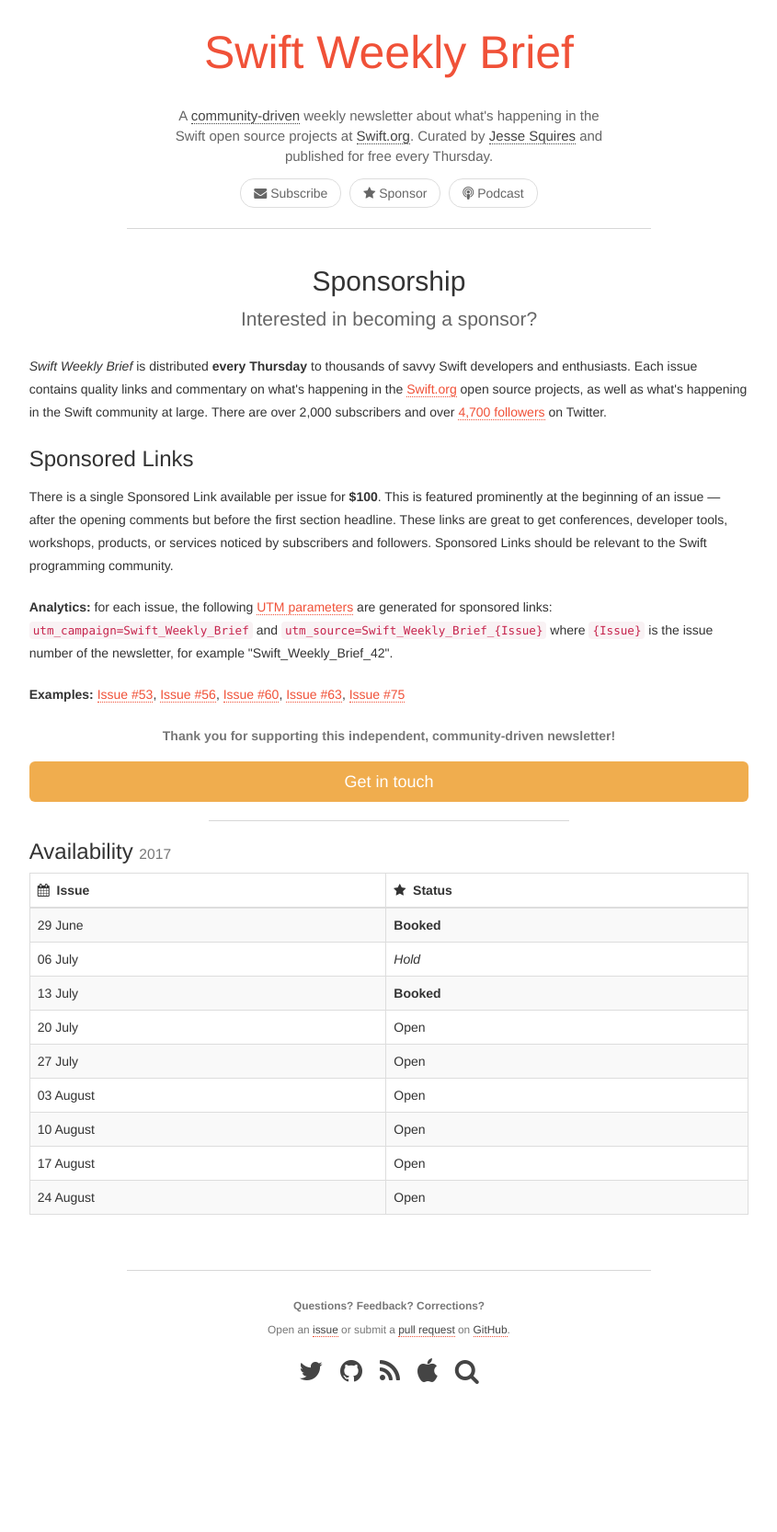
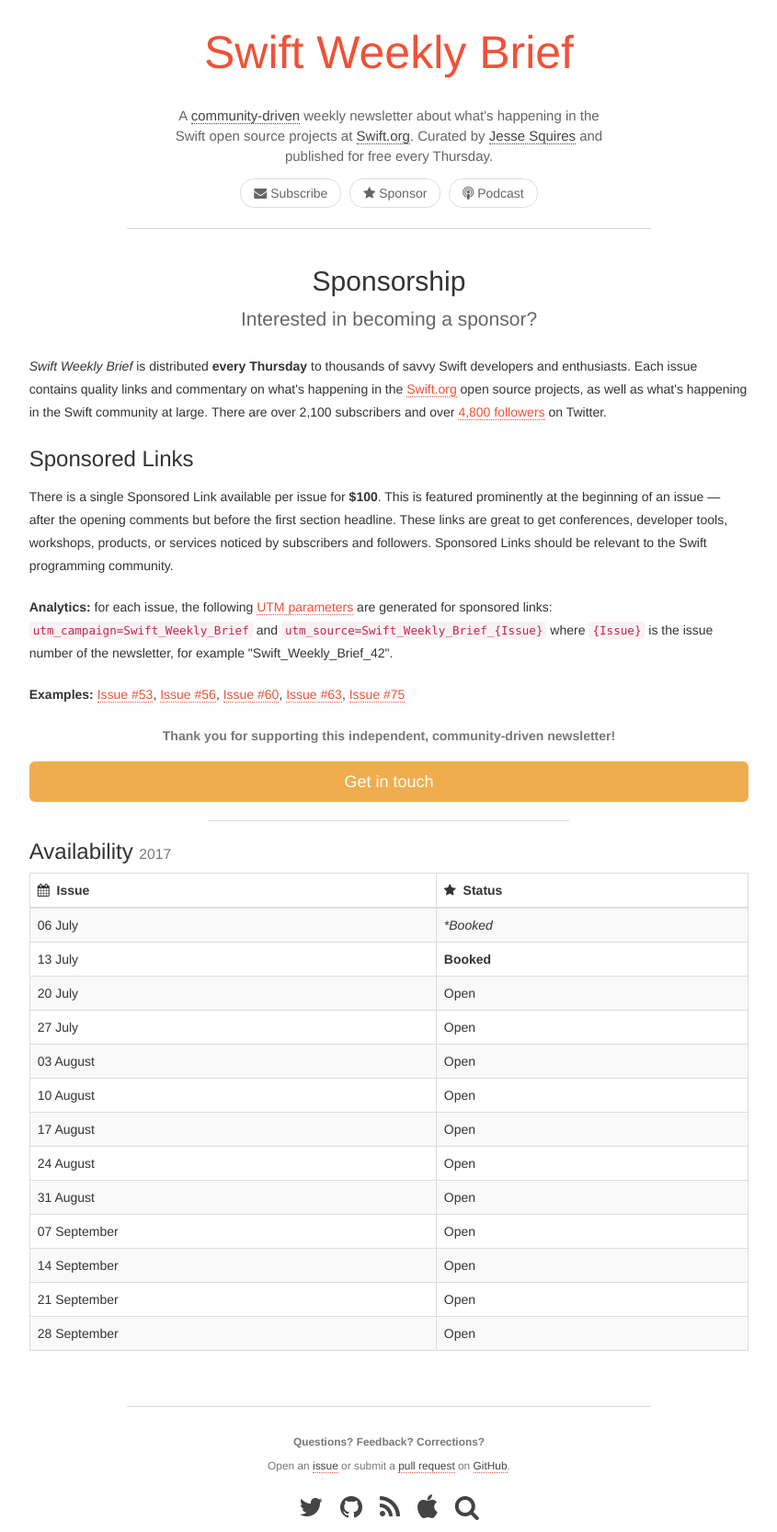
Before and after one commit to SwiftWeekly/swiftweekly.github.io, a Jekyll site: the page built from sponsorship.md, in a window 1280 px wide. Shown: the whole page at 92% size, without its empty margins (217-1062 px from the left). Built offline with Jekyll 4.4.1, drawn with Linux system fonts in a browser that asks for light colours; before the commit the page ends 1518 px from its top, so only the background shows below that.

Commit message:
Update sponsorship.md

```diff
--- a/sponsorship.md
+++ b/sponsorship.md
@@ -13,7 +13,7 @@
 <i>Swift Weekly Brief</i> is distributed <b>every Thursday</b> to thousands of savvy Swift developers and enthusiasts.
 Each issue contains quality links and commentary on what's happening in the <a href="https://swift.org">Swift.org</a> open source projects,
 as well as what's happening in the Swift community at large.
-There are over 2,000 subscribers and over <a href="{{ site.links.twitter }}">4,700 followers</a> on Twitter.
+There are over 2,100 subscribers and over <a href="{{ site.links.twitter }}">4,800 followers</a> on Twitter.
 </p>
 
 <h3>Sponsored Links</h3>
@@ -51,8 +51,7 @@
 <div class="table-responsive" markdown="1">
 | <i class="fa fa-calendar" aria-hidden="true"></i>&nbsp; Issue | <i class="fa fa-star" aria-hidden="true"></i>&nbsp; Status |
 |:--------------|:-----------|
-| 29 June       | **Booked** |
-| 06 July       | *Hold*     |
+| 06 July       | **Booked*  |
 | 13 July       | **Booked** |
 | 20 July       | Open       |
 | 27 July       | Open       |
@@ -60,6 +59,11 @@
 | 10 August     | Open       |
 | 17 August     | Open       |
 | 24 August     | Open       |
+| 31 August     | Open       |
+| 07 September  | Open       |
+| 14 September  | Open       |
+| 21 September  | Open       |
+| 28 September  | Open       |
 {: class="table table-striped table-bordered"}
 </div>
 
```
